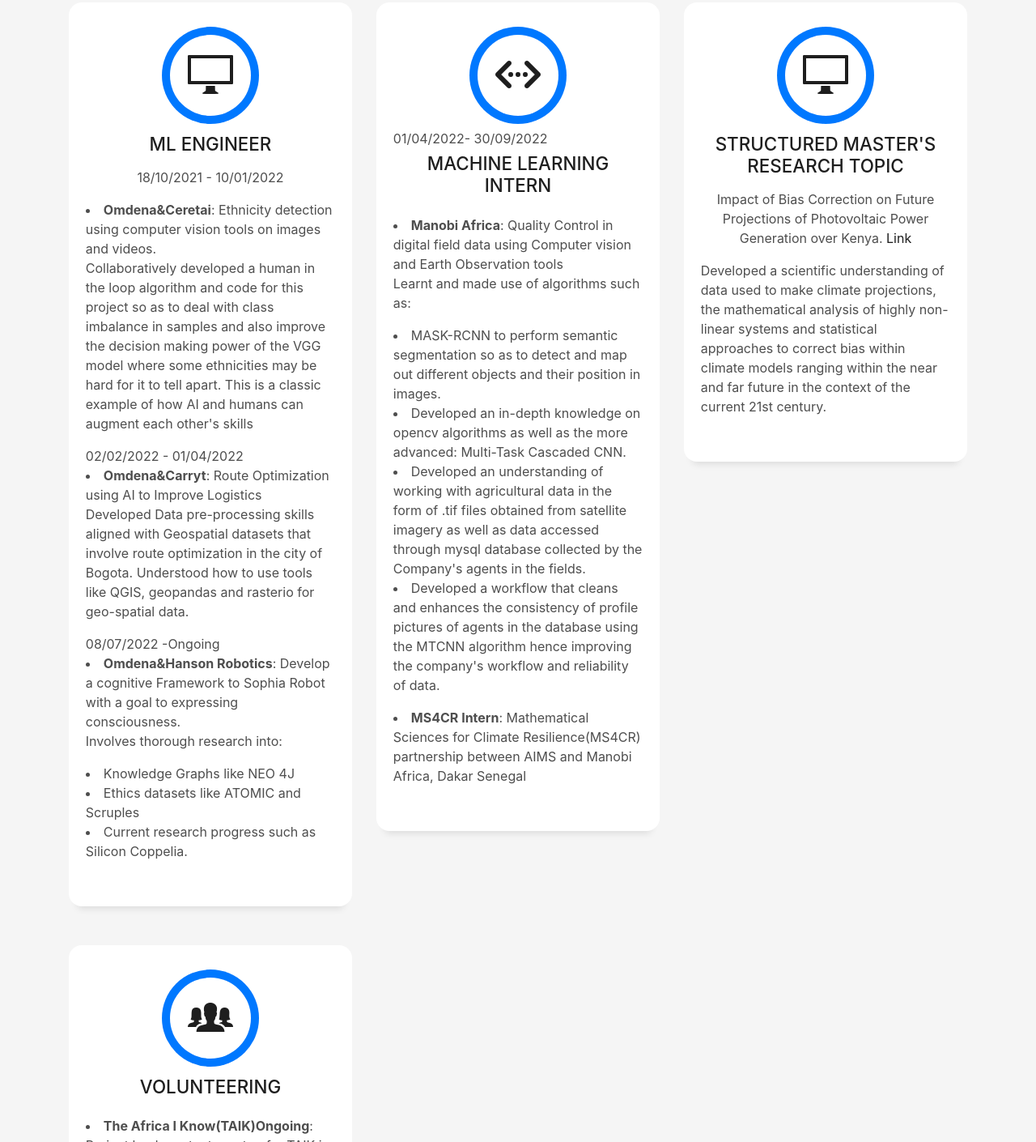
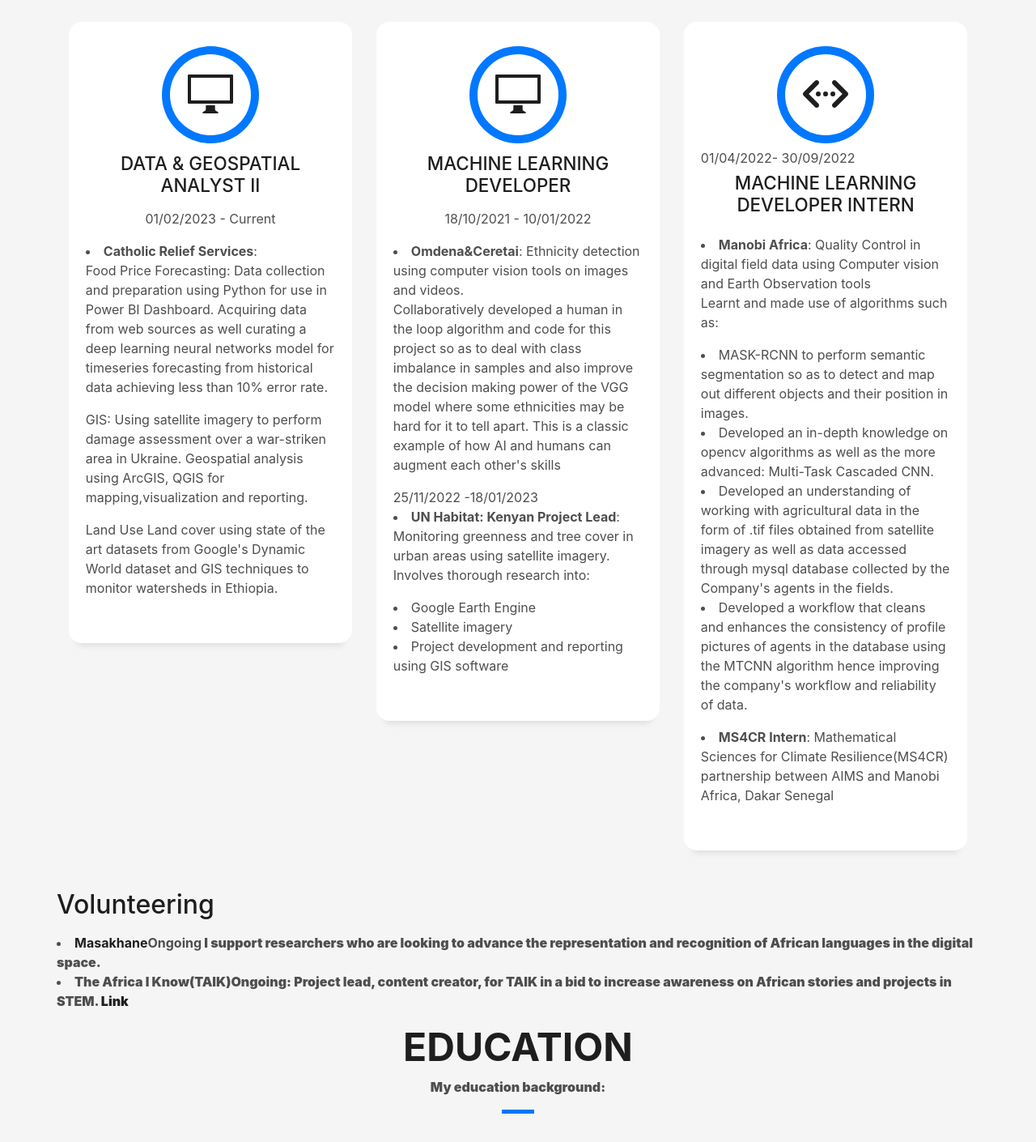
Before and after one commit to WangariKimotho/WangariKimotho.github.io, a plain HTML site: page index.html in a window 1280 px wide. Shown: the part 2018-3428 px from the top of the page at 81% size. Drawn offline with Linux system fonts and the light colour scheme; files whose address does not match are found by name.

Commit message:
Update on June 2023

```diff
--- a/index.html
+++ b/index.html
@@ -115,17 +115,17 @@
                     <div class="progress-bar" role="progressbar" style="width: 80%;" aria-valuenow="85" aria-valuemin="0"
                       aria-valuemax="100"></div>
                   </div>
-                  <span>SQL AND R</span> <span class="pull-right">70%</span>
+                  <span>PYTORCH & TENSORFLOW</span> <span class="pull-right">75%</span>
                   <div class="progress">
                     <div class="progress-bar" role="progressbar" style="width: 65%" aria-valuenow="75" aria-valuemin="0"
                       aria-valuemax="100"></div>
                   </div>
-                  <span>TensorFlow</span> <span class="pull-right">65%</span>
+                  <span>SQL & R</span> <span class="pull-right">65%</span>
                   <div class="progress">
                     <div class="progress-bar" role="progressbar" style="width: 60%" aria-valuenow="50" aria-valuemin="0"
                       aria-valuemax="100"></div>
                   </div>
-                  <span>Bash</span> <span class="pull-right">50%</span>
+                  <span>Bash& Software Engineering</span> <span class="pull-right">50%</span>
                   <div class="progress">
                     <div class="progress-bar" role="progressbar" style="width: 60%" aria-valuenow="90" aria-valuemin="0"
                       aria-valuemax="100"></div>
@@ -140,9 +140,9 @@
                     </h5>
                   </div>
                   <p class="lead"><h6></h6>
-                    Over a year of combined research and industrial engagement in the practical field of data science applied in agriculture,research,telecommunication and media as well as transport. </p>
+                    Over two years of combined research and industrial engagement in the practical field of data science applied in humanitarian organisations,agriculture,research,and telecommunication. </p>
                     <p>
-                    I have in-depth knowledge of mathematical formulation of concepts and their implentation using computer science techniques making me a dynamic data scientist. I am also a certified cloud practitioner with AWS Cloud which equips me with skills to store big data, deploy machine learning models and perform analysis on the AWS cloud.</p>
+                    I have in-depth knowledge of mathematical formulation of concepts and their implentation using computer science techniques making me a dynamic data scientist. I also have experience working in the GIS field which primarily leverages geographic and satellite data to inform decisions for work on the ground.I am also a certified cloud practitioner with AWS Cloud which equips me with skills to store big data, deploy machine learning models and perform analysis on the cloud.</p>
                     <p>
                     I have worked with teams on site and virtually and in both cases have been an active collaborator meeting all outlined goals to their feasibility.
                   </p>
@@ -154,7 +154,7 @@
                       <li>Pro-active team collaborator and leader</li></ol>
                   </p>
                   <p class="lead"><h5>What I can offer</h5>
-                    <ol><li>I develop code and Machine Learning algorithms in python tailored to improve your business workflow particularly in imagery, geo-spatial data, and textual data.</li>
+                    <ol><li>I develop code and Machine Learning algorithms in python tailored to improve your business workflow particularly in timeseries, geo-spatial data,imagery and textual data.</li>
                       <li>I can lead teams both physically and virtually through project sub-tasks, hereby combining project organization and result presentations.</li>
                       <li>Scientific Research and report writing. </li></ol>
                   </p>
@@ -190,7 +190,30 @@
               <span class="ico-circle"><i class="ion-monitor"></i></span>
             </div>
             <div class="service-content">
-              <h2 class="s-title">ML Engineer</h2>
+              <h2 class="s-title">Data & Geospatial Analyst II</h2>
+              <p class="s-description text-center">
+
+
+                <h8>01/02/2023 - Current</h8>
+                <li> <b>Catholic Relief Services</b>:
+                 <p> Food Price Forecasting: Data collection and preparation using Python for use in Power BI Dashboard. Acquiring data from web sources as well curating a deep learning neural networks model for timeseries forecasting from historical data achieving less than 10% error rate.<p
+
+                 <p>GIS: Using satellite imagery to perform damage assessment over a war-striken area in Ukraine. Geospatial analysis using ArcGIS, QGIS for mapping,visualization and reporting.</p>
+
+                 <p>Land Use Land cover using state of the art datasets from Google's Dynamic World dataset and GIS techniques to monitor watersheds in Ethiopia.</p>
+
+              </p>
+            </div>
+          </div>
+        </div>
+
+        <div class="col-md-4">
+          <div class="service-box">
+            <div class="service-ico">
+              <span class="ico-circle"><i class="ion-monitor"></i></span>
+            </div>
+            <div class="service-content">
+              <h2 class="s-title">Machine Learning Developer</h2>
               <p class="s-description text-center">
 
 
@@ -199,17 +222,13 @@
                 Ethnicity detection using computer vision tools on images and videos. </li>
               <p>Collaboratively developed a human in the loop algorithm and code for this project so as to deal with class imbalance in samples and also improve the decision making power of the VGG model where some ethnicities may be hard for it to tell apart. This is a classic example of how AI and humans can augment each other's skills</p>
 
-                <h8>02/02/2022 - 01/04/2022</h8>
-                <li><b>Omdena&Carryt</b>: Route Optimization using AI to Improve Logistics</li>
-              <p> Developed Data pre-processing skills aligned with Geospatial datasets that involve route optimization in the city of Bogota. Understood how to use tools like QGIS, geopandas and rasterio for geo-spatial data. </p>
-
-              <h8>08/07/2022 -Ongoing</h8>
-              <li><b>Omdena&Hanson Robotics</b>: Develop a cognitive Framework to Sophia Robot with a goal to expressing consciousness.</li>
+              <h8>25/11/2022 -18/01/2023</h8>
+              <li><b>UN Habitat: Kenyan Project Lead</b>: Monitoring greenness and tree cover in urban areas using satellite imagery.</li>
 
               <p>Involves thorough research into:
-              <li>Knowledge Graphs like NEO 4J</li>
-              <li>Ethics datasets like ATOMIC and Scruples</li>
-              <li>Current research progress such as Silicon Coppelia.</li></p>
+              <li>Google Earth Engine</li>
+              <li>Satellite imagery</li>
+              <li>Project development and reporting using GIS software</li></p>
               </p>
             </div>
           </div>
@@ -221,7 +240,7 @@
             </div>
             <div class="service-content">
               <h8> 01/04/2022- 30/09/2022</h8>
-              <h2 class="s-title">Machine Learning Intern</h2>
+              <h2 class="s-title">Machine Learning Developer Intern</h2>
               <p class="s-description text-center">
                 <li> <b>Manobi Africa</b>: Quality Control in digital field data using Computer vision and Earth Observation tools</li>
 
@@ -236,31 +255,14 @@
             </div>
           </div>
         </div>
-        <div class="col-md-4">
-          <div class="service-box">
-            <div class="service-ico">
-              <span class="ico-circle"><i class="ion-monitor"></i></span>
-            </div>
-            <div class="service-content">
-              <h2 class="s-title"> Structured Master's Research Topic</h2>
-              <p class="s-description text-center">
-                Impact of Bias Correction on Future Projections of Photovoltaic Power Generation over Kenya. <a href="https://aims-cameroon.org/2021/11/17/2021-alumna-lucy-kimotho-researches-on-the-impact-of-bias-correction-on-future-projections-of-photo-voltaic-power-generation-over-kenya/">Link</a>
-              <p>Developed a scientific understanding of data used to make climate projections, the mathematical analysis of highly non-linear systems and statistical approaches to correct bias within climate models ranging within the near and far future in the context of the current 21st century.</p>
-              </p>
-            </div>
-          </div>
-        </div>
-        <div class="col-md-4">
-          <div class="service-box">
-            <div class="service-ico">
-              <span class="ico-circle"><i class="ion-ios-people"></i></span>
-            </div>
+
             <div class="service-content">
 
               <h2 class="s-title">Volunteering</h2>
               <p class="s-description text-center">
-                <li><b>The Africa I Know(TAIK)<h8>Ongoing</h8></b>: Project lead, content creator, for TAIK in a bid to increase awareness on African stories and projects in STEM. <a href="https://www.linkedin.com/posts/ <h8>Ongoing</h8>theafricaiknow_welcome-to-taik-wangari-looking-forward-activity-6829893928297353216-2J9w" >Link</a></li>
-                <li><b>Hackmakers Regional Ambassador  <h8>Jan-March 2022</h8></b>: Kenyan Regional Ambassador for FormulaAI hack by Hackmakers. <a href="https://www.formulaaihack.com/">Link</a></li>
+                <li><b><a href="https://arxiv.org/abs/2304.09972">Masakhane</a><h8>Ongoing</h8><b> I support researchers who are looking to advance the representation and recognition of African languages in the digital space.</li>
+                <li><b>The Africa I Know(TAIK)<h8>Ongoing</h8></b>: Project lead, content creator, for TAIK in a bid to increase awareness on African stories and projects in STEM. <a href="https://www.theafricaiknow.org/people">Link</a></li>
+
               </p>
               <!-- <p class="s-description text-center">
 
```
